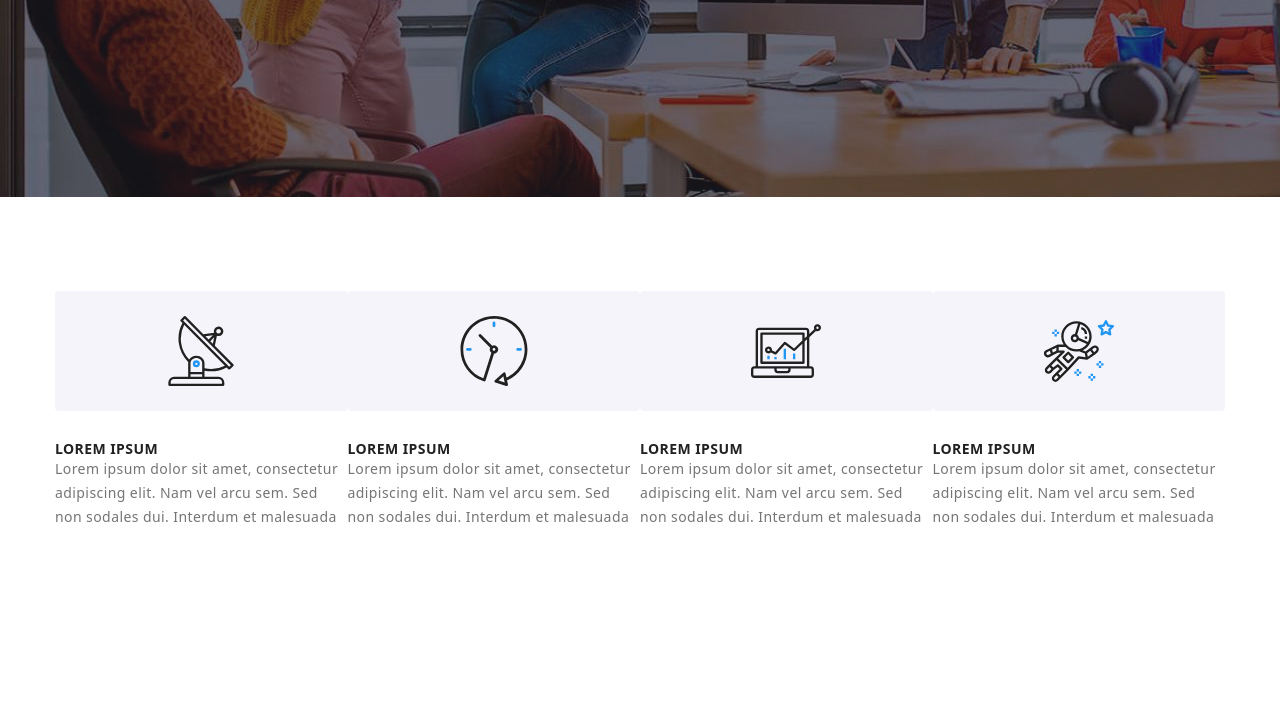
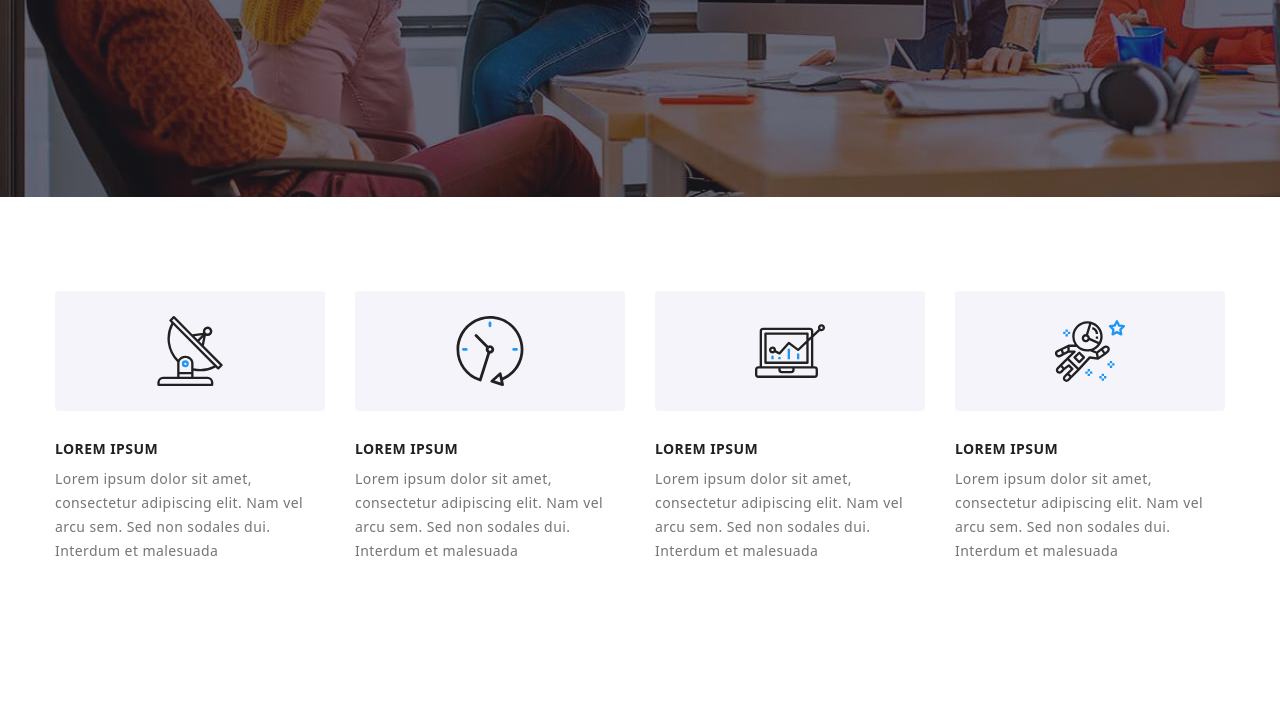
Before and after one commit to EmilStrozek/goit-markup-hw-04, a plain HTML site: page index.html in a window 1280 px wide. Shown: the part 484-1198 px from the top of the page. Drawn offline with nearby package versions, Linux system fonts and the light colour scheme.

Commit message:
ikony
poprawa semantyki ikon

```diff
--- a/css/style.css
+++ b/css/style.css
@@ -235,8 +235,8 @@ letter-spacing: 0.06em; */ */
 }
 
 .atributes-list {
-  display:flex
-}
+  display:flex;
+  }
 
 .atributes-icon-wrapper {
 	display: flex;
@@ -245,12 +245,17 @@ letter-spacing: 0.06em; */ */
 	height: 120px;
 	background-color: var(--light-grey-backgorund-color);
 	margin-bottom: 30px;
-	border-radius: 4px;
-}
+  border-radius: 4px;
+  }
+
+/* .atributes-icon-wrapper:not(:last-child) {
+  margin-right: 30px;
+} */
 
 .atributes-icon {
 	width: 70px;
 	height: 70px;
+
 }
 
 .atributes-list-item-header {
@@ -259,22 +264,25 @@ letter-spacing: 0.06em; */ */
   line-height: 1.142;
   letter-spacing: 0.03em;
   text-transform: uppercase;
-  /* padding-bottom: 10px; */
+  padding-bottom: 10px;
 
   /* padding: 200px 0 30px; */
-  /* width: 692px;
-  margin: 0 auto; */
+  /* width: 692px; */
+  /* margin: 0 auto; */
 }
 
-.atributes-list-item-header:not(:last-child) {
-  /* padding-right: 30px; */
+.atributes-list-item:not(:last-child) {
+  padding-right: 30px;
 }
+
 .atributes-list-item-text {
   font-size: 14px;
   line-height: 1.714;
   letter-spacing: 0.03em;
   color: var(--grey-txt-color);
-}
+  /* padding-right: 20px; */
+  }
+
 
 /*  CZYM SIĘ ZAJMUJEMY / WHAT WE DO  */
 
--- a/index.html
+++ b/index.html
@@ -74,6 +74,7 @@
   <div class="container">
   <h2 hidden>Nasze atuty</h2>
   <ul class="atributes-list list">
+
     <li class="atributes-list-item">
       <div class="atributes-icon-wrapper">
         <svg class="atributes-icon">
@@ -85,6 +86,7 @@
                 Lorem ipsum dolor sit amet, consectetur adipiscing elit. Nam vel arcu sem. Sed non sodales dui. Interdum et malesuada
             </p>
           </li>
+
           <li class="atributes-list-item">
             <div class="atributes-icon-wrapper">
               <svg class="atributes-icon">
@@ -95,6 +97,8 @@
             <p class="atributes-list-item-text">
                 Lorem ipsum dolor sit amet, consectetur adipiscing elit. Nam vel arcu sem. Sed non sodales dui. Interdum et malesuada
             </p>
+            </li>
+
             <li class="atributes-list-item">
               <div class="atributes-icon-wrapper">
                 <svg class="atributes-icon">
@@ -106,8 +110,9 @@
                 Lorem ipsum dolor sit amet, consectetur adipiscing elit. Nam vel arcu sem. Sed non sodales dui. Interdum et malesuada
             </p>
           </li>
+
           <li class="atributes-list-item">
-            <div class="atributes-icon-wrapper">
+            <div class="atributes-icon-wrapper no-margin">
               <svg class="atributes-icon">
                 <use href="images/icons.svg#astronaut"></use>
               </svg>
```
